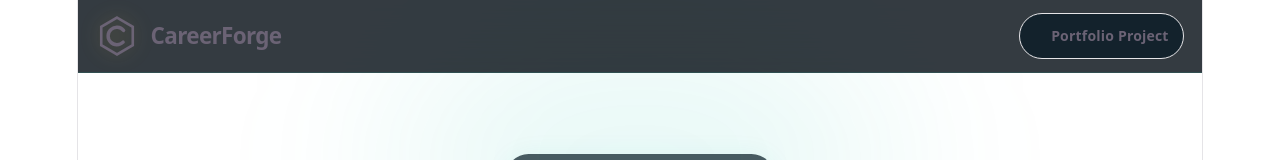
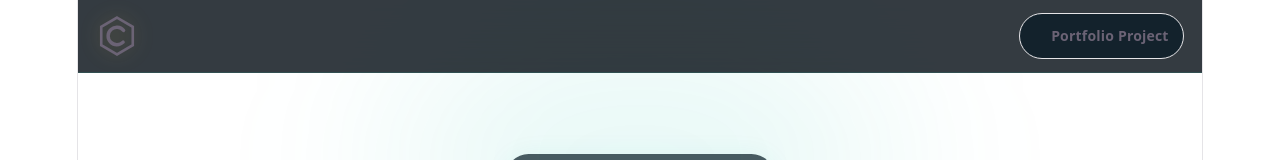
Before and after one commit to ReyRey795/CareerForge, a React (Vite) app in the folder frontend/: page / in a window 1280 px wide. Shown: the top 160 px of the page. Built offline with nearby package versions, Linux system fonts and the light colour scheme.

Commit message:
Additional adjustments needed for app.css

```diff
--- a/frontend/src/App.css
+++ b/frontend/src/App.css
@@ -2,6 +2,8 @@
   min-height: 100vh;
   overflow-x: hidden;
 }
+
+/* Header */
 
 .site-header {
   position: sticky;
@@ -44,13 +46,17 @@
 }
 
 .brand-name {
+  background: linear-gradient(
+    90deg,
+    var(--text-primary) 0%,
+    var(--teal-bright) 65%,
+    var(--gold-bright) 100%
+  );
+  background-clip: text;
+  color: transparent;
   font-size: 1.25rem;
   font-weight: 800;
   letter-spacing: -0.03em;
-}
-
-.brand-name span {
-  color: var(--teal-bright);
 }
 
 .header-badge {
@@ -73,6 +79,8 @@
   background-color: var(--teal-bright);
   box-shadow: 0 0 10px var(--teal-bright);
 }
+
+/* Page and hero */
 
 .page-container {
   width: min(1240px, calc(100% - 2rem));
@@ -143,6 +151,8 @@
   line-height: 1.75;
 }
 
+/* Workspace */
+
 .workspace {
   display: flex;
   flex-direction: column;
@@ -159,8 +169,7 @@
 .analysis-result,
 .loading-card {
   border: 1px solid var(--border);
-  background:
-    linear-gradient(
+  background: linear-gradient(
     145deg,
     rgba(11, 34, 48, 0.9),
     rgba(4, 17, 25, 0.94)
@@ -193,24 +202,23 @@
 
 .card-heading {
   display: flex;
+  min-height: 100px;
   align-items: flex-start;
   gap: 1rem;
-  min-height: 100px;
   padding-bottom: 1.25rem;
   border-bottom: 1px solid rgba(148, 163, 184, 0.13);
 }
 
 .step-number {
   display: grid;
-  flex: 0 0 auto;
   width: 48px;
   height: 48px;
+  flex: 0 0 auto;
   place-items: center;
   border: 1px solid rgba(45, 212, 191, 0.42);
   border-radius: 15px;
   color: var(--teal-bright);
-  background:
-    linear-gradient(
+  background: linear-gradient(
     145deg,
     rgba(20, 184, 166, 0.35),
     rgba(7, 40, 47, 0.65)
@@ -251,9 +259,9 @@
 
 .card-symbol {
   display: grid;
-  flex: 0 0 auto;
   width: 38px;
   height: 38px;
+  flex: 0 0 auto;
   place-items: center;
   border: 1px solid rgba(45, 212, 191, 0.12);
   border-radius: 12px;
@@ -299,6 +307,8 @@
   color: var(--text-muted);
 }
 
+/* Buttons */
+
 .action-button {
   display: inline-flex;
   min-height: 42px;
@@ -336,8 +346,7 @@
   min-height: 52px;
   border: 1px solid var(--teal-bright);
   color: #ffffff;
-  background:
-    linear-gradient(100deg, #0f766e, #14b8a6 48%, #0b4452);
+  background: linear-gradient(100deg, #0f766e, #14b8a6 48%, #0b4452);
   box-shadow:
     inset 0 1px rgba(255, 255, 255, 0.15),
     0 10px 30px rgba(20, 184, 166, 0.2);
@@ -359,6 +368,8 @@
   color: #ffffff;
   font-size: 1.15rem;
 }
+
+/* Document editors */
 
 .document-editor {
   width: 100%;
@@ -463,6 +474,8 @@
   font-weight: 700;
 }
 
+/* Analyze area */
+
 .analyze-section {
   display: flex;
   flex-direction: column;
@@ -489,6 +502,8 @@
 .analyze-hint {
   color: var(--gold);
 }
+
+/* Loading */
 
 .loading-card {
   display: flex;
@@ -519,6 +534,8 @@
   border-radius: 50%;
   animation: spin 0.8s linear infinite;
 }
+
+/* Results */
 
 .analysis-result {
   margin-top: 2.25rem;
@@ -582,8 +599,7 @@
   overflow: hidden;
   border: 1px solid rgba(45, 212, 191, 0.17);
   border-radius: 15px;
-  background:
-    linear-gradient(
+  background: linear-gradient(
     145deg,
     rgba(9, 29, 40, 0.92),
     rgba(4, 17, 25, 0.88)
@@ -787,6 +803,8 @@
   line-height: 1.55;
 }
 
+/* Animations */
+
 @keyframes spin {
   to {
     transform: rotate(360deg);
@@ -804,6 +822,8 @@
     transform: translateY(0);
   }
 }
+
+/* Responsive */
 
 @media (max-width: 1100px) {
   .results-grid {
--- a/frontend/src/components/Header.tsx
+++ b/frontend/src/components/Header.tsx
@@ -6,7 +6,7 @@ function Header({ title }: HeaderProps) {
   return (
     <header className="site-header">
       <div className="header-container">
-        <a className="brand" href="/" aria-label="CareerForge home">
+        <a className="brand" href="/" aria-label={`${title} home`}>
           <span className="brand-logo" aria-hidden="true">
             <svg viewBox="0 0 48 48" role="img">
               <path
@@ -25,9 +25,7 @@ function Header({ title }: HeaderProps) {
             </svg>
           </span>
 
-          <span className="brand-name">
-            Career<span>Forge</span>
-          </span>
+          <span className="brand-name">{title}</span>
         </a>
 
         <span className="header-badge">
```
Lines whose indentation alone changed are shown as unchanged.
